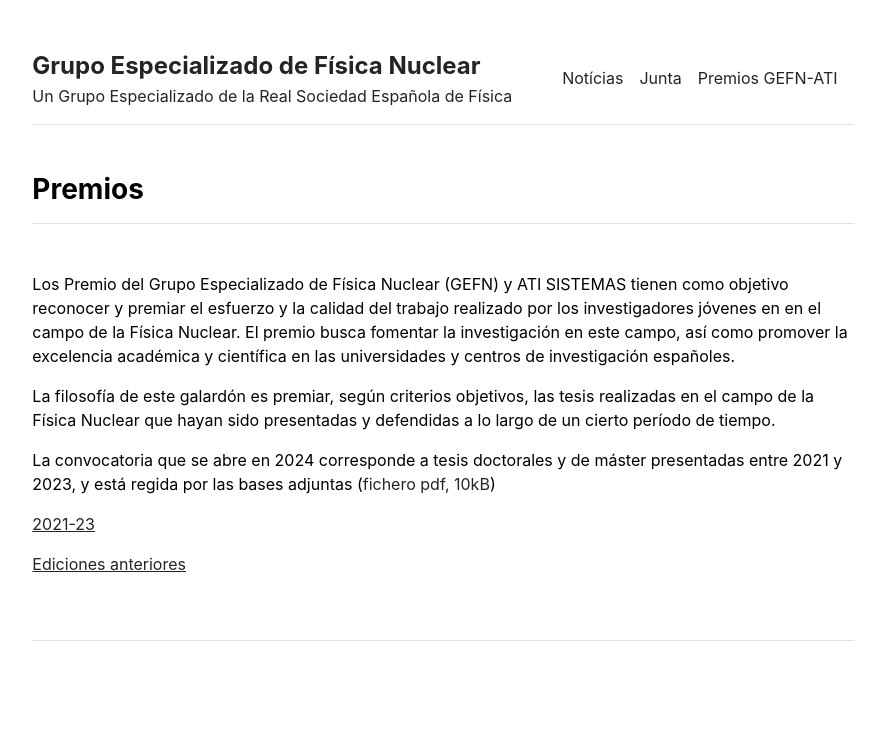
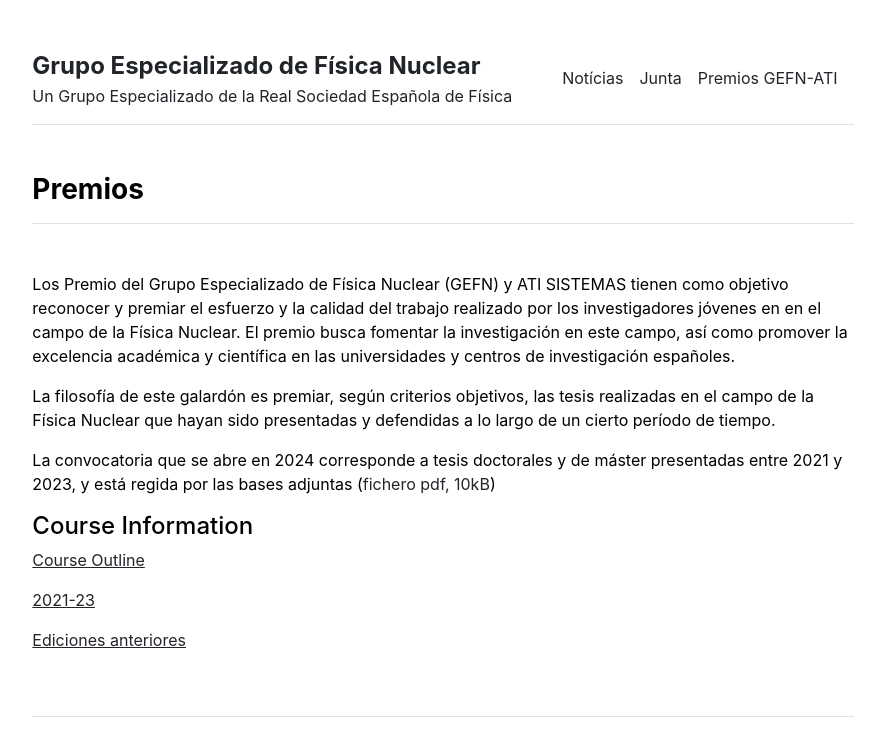
Before and after one commit to GEFN-RSEF/GEFN-RSEF.github.io, a Jekyll site: the page built from premios.md, in a window 1280 px wide. Shown: the top 756 px of the page, without its empty margins (197-1075 px from the left). Built offline with Jekyll 4.4.1, drawn with Linux system fonts in a browser that asks for light colours.

Commit message:
Pdf test

```diff
--- a/_layouts/home.html
+++ b/_layouts/home.html
@@ -8,7 +8,7 @@ layout: default
     {{ content }}
   </div>
   <div class="col-md-6">
-    <img src="{{ site.github.url }}/assets/img/Logo_GEFN.png" alt="Home" width="100%">
+    <img src="{{ site.github.url }}/assets/img/Logo_GEFN.png" alt="Home" width="80%">
   </div>
 </div>
 
--- a/premios.md
+++ b/premios.md
@@ -14,3 +14,6 @@ que hayan sido presentadas y defendidas a lo largo de un cierto período de tiem
 
 La convocatoria que se abre en 2024 corresponde a tesis doctorales y de máster presentadas entre
 2021 y 2023, y está regida por las bases adjuntas (<a >fichero pdf, 10kB</a>)
+
+#### Course Information
+[Course Outline](/courses/vector-calculus/Sample_Course_Outline.pdf)
```
Also changed, not shown: 1 other file.
